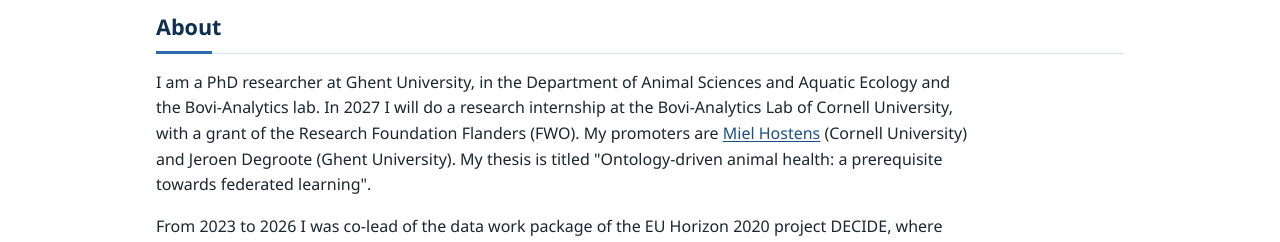
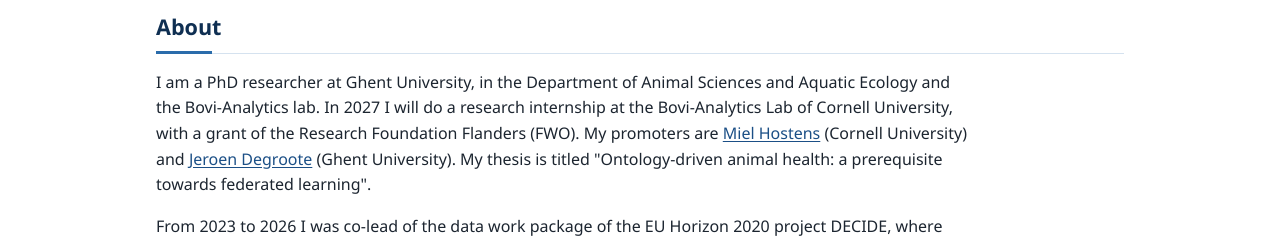
Before and after one commit to sabanoor8867/sabanoor8867.github.io, a plain HTML site: page index.html in a window 1280 px wide. Shown: the part 404-646 px from the top of the page. Drawn offline with Linux system fonts and the light colour scheme.

Commit message:
Link promoter page

```diff
--- a/index.html
+++ b/index.html
@@ -121,8 +121,7 @@ footer{padding:30px 0 36px 0;color:var(--soft);font-size:0.86em;border-top:1px s
 <h2>About</h2>
 <p>I am a PhD researcher at Ghent University, in the Department of Animal Sciences and Aquatic Ecology and the
 Bovi-Analytics lab. In 2027 I will do a research internship at the Bovi-Analytics Lab of Cornell University, with a
-grant of the Research Foundation Flanders (FWO). My promoters are <a href="https://cals.cornell.edu/people/miel-hostens">Miel Hostens</a> (Cornell University) and Jeroen
-Degroote (Ghent University). My thesis is titled "Ontology-driven animal health: a prerequisite towards federated
+grant of the Research Foundation Flanders (FWO). My promoters are <a href="https://cals.cornell.edu/people/miel-hostens">Miel Hostens</a> (Cornell University) and <a href="https://research.ugent.be/web/person/jeroen-degroote-0/en">Jeroen Degroote</a> (Ghent University). My thesis is titled "Ontology-driven animal health: a prerequisite towards federated
 learning".</p>
 <p>From 2023 to 2026 I was co-lead of the data work package of the EU Horizon 2020 project DECIDE, where diagnostic
 data on cattle, pigs, poultry and salmon came from laboratories in several countries. I designed the Livestock Health
```
